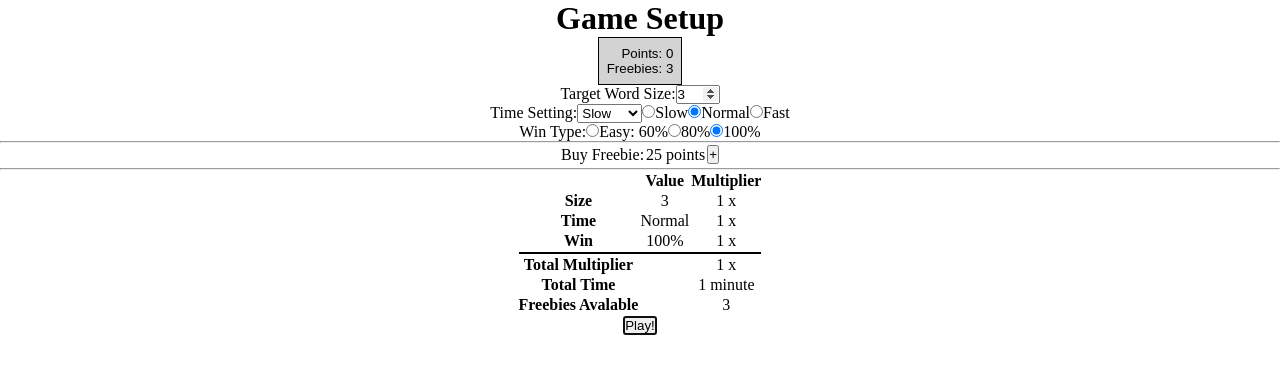
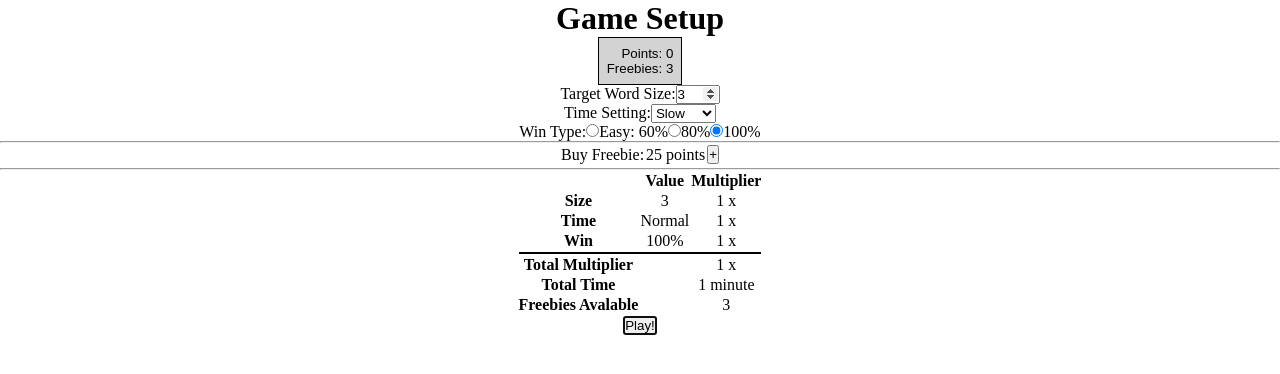
Before and after one commit to JordanKarp/Anagramer-JS, a React (Vite) app: page /setup in a window 1280 px wide. Shown: the top 374 px of the page. Built offline with nearby package versions, Linux system fonts and the light colour scheme.

Commit message:
Update GameSetupForm.jsx

```diff
--- a/src/components/GameSetupForm.jsx
+++ b/src/components/GameSetupForm.jsx
@@ -15,17 +15,17 @@ const GameSetupForm = ({user, setSize, setWinType, setTimeType}) => {
             <br/>
             <label>
                 Time Setting:
-                <select name='timeType' id="time">
+                <select name='timeType' id="time" onChange={e => setTimeType(e.target.value)}>
                     <option value="Slow" defaultChecked={user.roundTime === 'Slow'}>Slow</option>
-                    <option value="Normal" defaultChecked={user.roundTime === 'Slow'}>Normal</option>
-                    <option value="Fast" defaultChecked={user.roundTime === 'Slow'}>Fast</option>
+                    <option value="Normal" defaultChecked={user.roundTime === 'Normal'}>Normal</option>
+                    <option value="Fast" defaultChecked={user.roundTime === 'Fast'}>Fast</option>
                 </select>
-                <input type="radio" name='timeType' value="Slow" onChange={e => setTimeType(e.target.value)} defaultChecked={user.roundTime === 'Slow'} />
+                {/* <input type="radio" name='timeType' value="Slow" onChange={e => setTimeType(e.target.value)} defaultChecked={user.roundTime === 'Slow'} />
                 <label htmlFor="Slow">Slow</label>
                 <input type="radio" name='timeType' value="Normal" onChange={e => setTimeType(e.target.value)} defaultChecked={user.roundTime === 'Normal'} />
                 <label htmlFor="Normal">Normal</label>
                 <input type="radio" name='timeType' value="Fast" onChange={e => setTimeType(e.target.value)} defaultChecked={user.roundTime === 'Fast'} />
-                <label htmlFor="Fast">Fast</label>
+                <label htmlFor="Fast">Fast</label> */}
             </label>
             <br/>
             <label>
```
